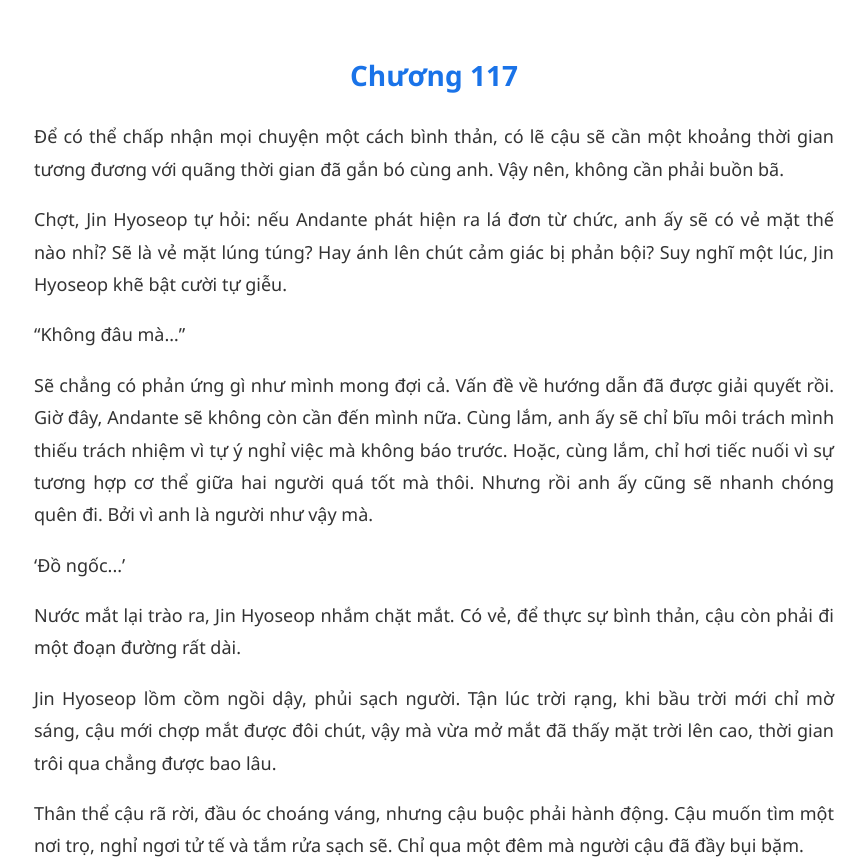
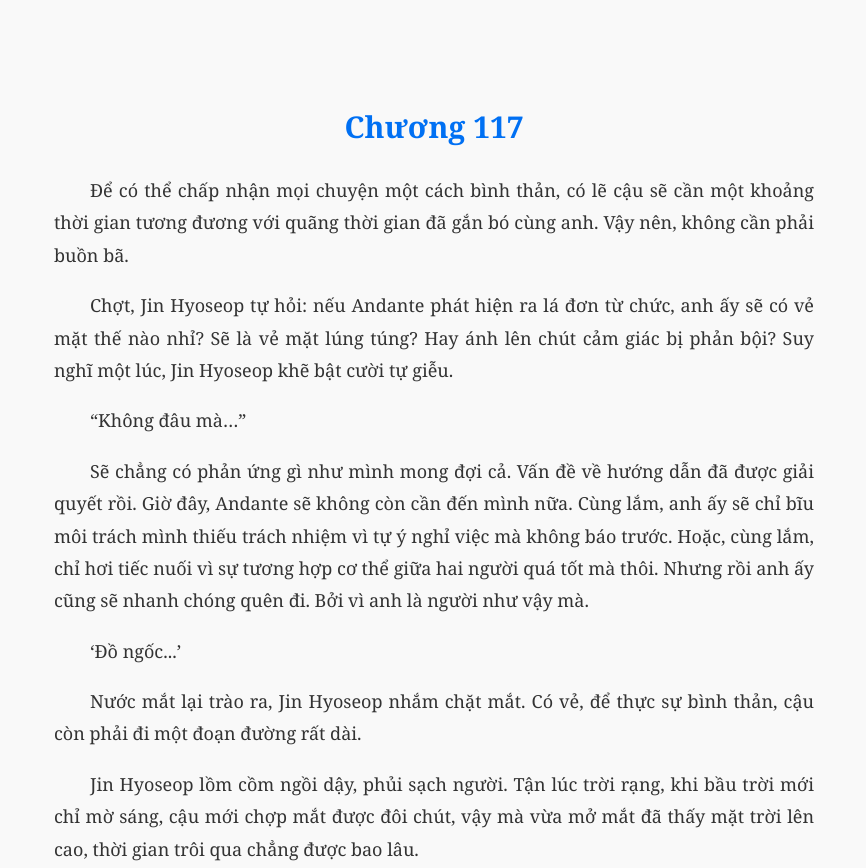
Before and after one commit to KARIE-trang/guide-cap-s-web, a plain HTML site: page index.html in a window 1280 px wide. Shown: the top 868 px of the page, without its empty margins (206-1072 px from the left). Drawn offline with Linux system fonts and the light colour scheme.

Commit message:
Update index.html

```diff
--- a/index.html
+++ b/index.html
@@ -43,29 +43,32 @@ guide cấp s phết mật ong chương 138
   <meta name="author" content="Karie-Trang">
   <style>
     body {
-            font-family: 'Segoe UI', Tahoma, Geneva, Verdana, sans-serif;
+        font-family: 'Georgia', 'Times New Roman', serif;
         line-height: 1.8;
         margin: 20px;
-            padding-left: 20px;
-            padding-right: 20px;
-            max-width: 800px;
+        padding: 20px;
+        max-width: 760px;
         margin-left: auto;
         margin-right: auto;
         font-size: 18px;
         color: #333;
+        background-color: #f9f9f9;
     }
     h2 {
-            margin-top: 50px;
+        margin-top: 60px;
         margin-bottom: 20px;
-            font-size: 28px;
+        font-size: 30px;
+        color: #0070f3;
         text-align: center;
-            color: #1a73e8;
+        font-weight: bold;
     }
     p {
         margin-bottom: 16px;
         text-align: justify;
+        text-indent: 2em;
     }
 </style>
+
 </head>
 <body>
 <h2>Chương 117</h2>
```
Lines whose indentation alone changed are shown as unchanged.
